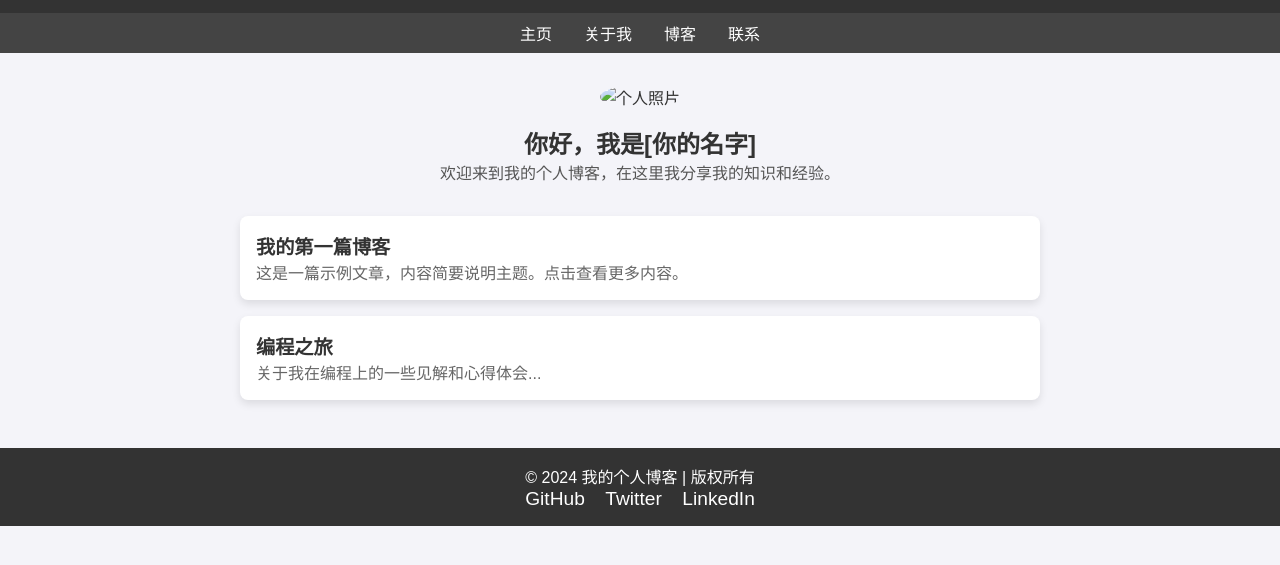
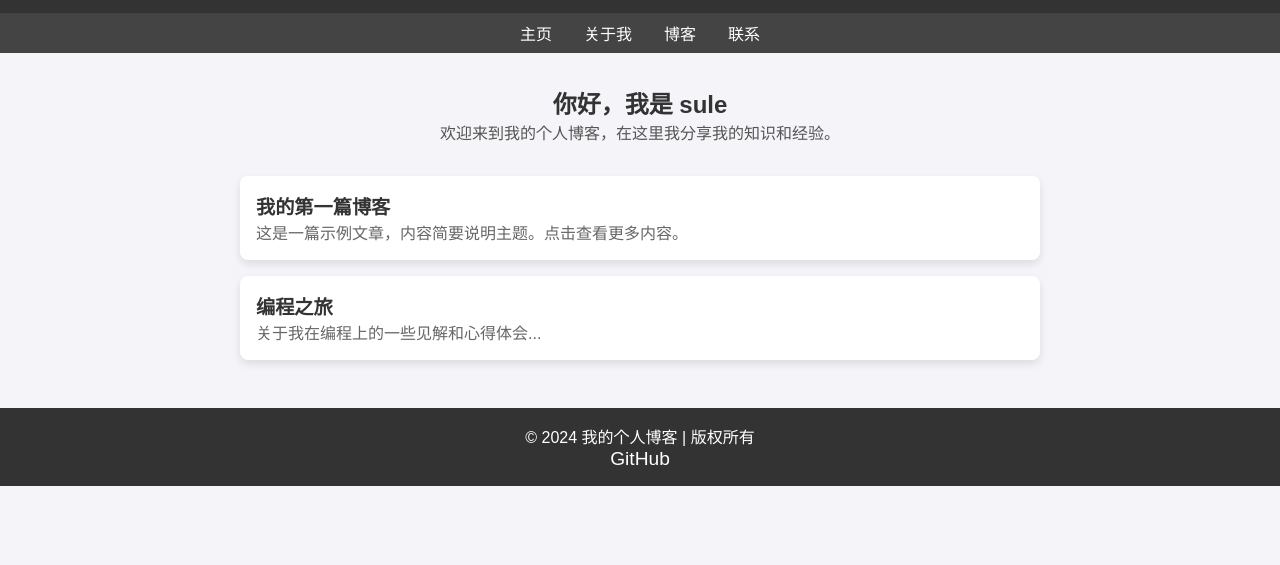
Before and after one commit to suleppp/suleppp.github.io, a plain HTML site: page index.html in a window 1280 px wide. Shown: the part 65-630 px from the top of the page. Drawn offline with Linux system fonts and the light colour scheme.

Commit message:
Update index.html

```diff
--- a/index.html
+++ b/index.html
@@ -140,8 +140,7 @@
     <main>
         <!-- 个人信息 -->
         <section class="profile">
-            <img src="your-photo.jpg" alt="个人照片">
-            <h2>你好，我是[你的名字]</h2>
+            <h2>你好，我是 sule</h2>
             <p>欢迎来到我的个人博客，在这里我分享我的知识和经验。</p>
         </section>
 
@@ -163,9 +162,7 @@
     <footer>
         <p>© 2024 我的个人博客 | 版权所有</p>
         <div class="social-icons">
-            <a href="https://github.com/yourusername" target="_blank">GitHub</a>
-            <a href="https://twitter.com/yourusername" target="_blank">Twitter</a>
-            <a href="https://linkedin.com/in/yourusername" target="_blank">LinkedIn</a>
+            <a href="https://github.com/suleppp" target="_blank">GitHub</a>
         </div>
     </footer>
 
```
